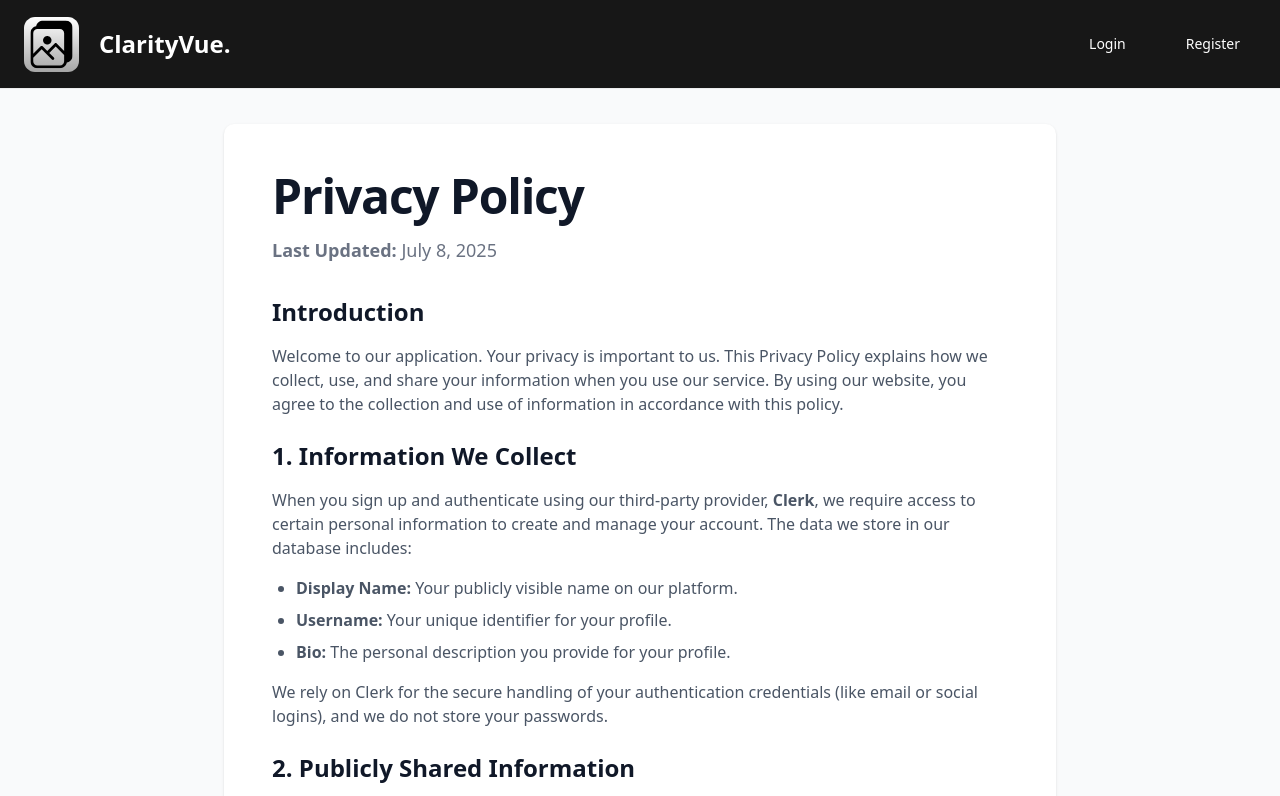
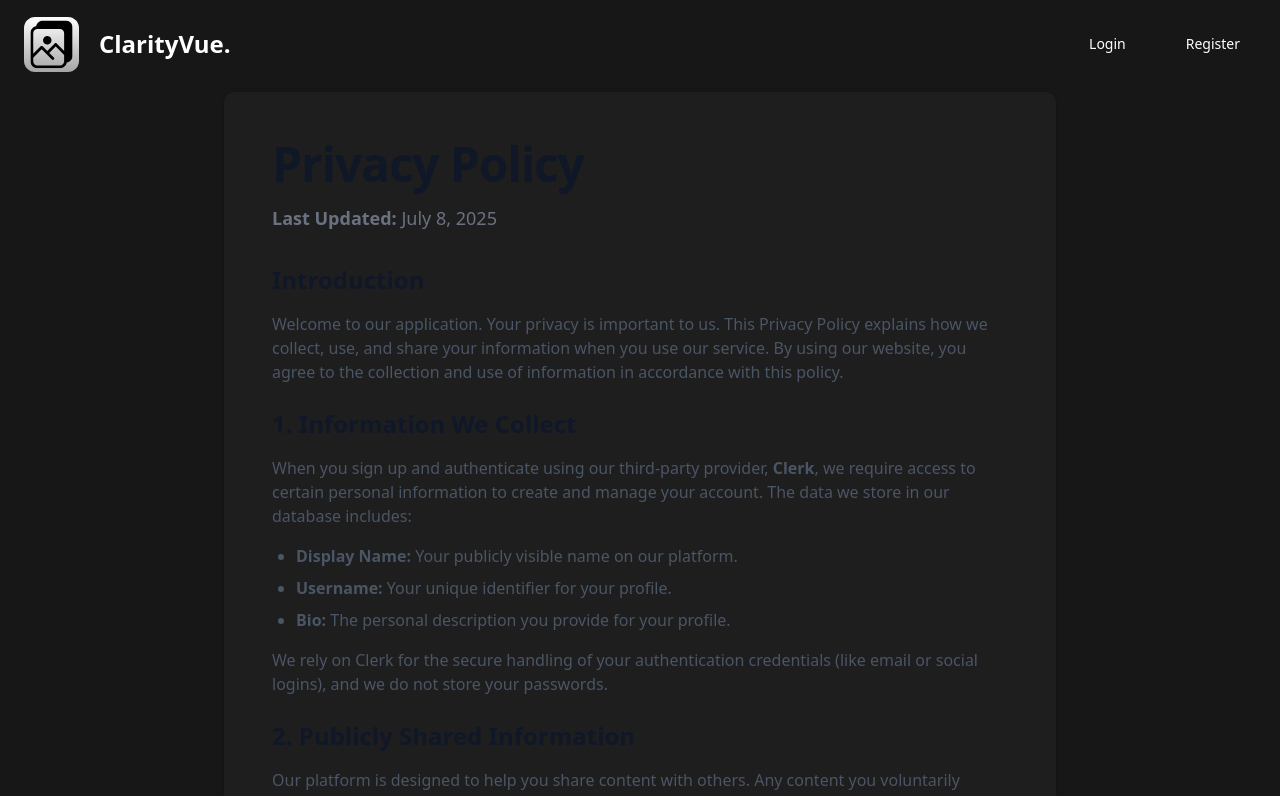
Before and after one commit to aakash-kalmady/clarityvue-app, a Next.js app: page /privacy in a window 1280 px wide. Shown: the top 796 px of the page. Built offline with nearby package versions, Linux system fonts and the light colour scheme; no server answers.

Commit message:
style privacy policy page

```diff
--- a/app/(main)/(public)/privacy/page.tsx
+++ b/app/(main)/(public)/privacy/page.tsx
@@ -11,9 +11,9 @@ export const metadata: Metadata = {
 
 export default function PrivacyPolicyPage() {
   return (
-    <main className="bg-gray-50 dark:bg-gray-900">
-      <div className="container mx-auto max-w-4xl px-4 py-16 sm:px-6 lg:px-8">
-        <div className="space-y-8 rounded-lg bg-white p-8 shadow-sm dark:bg-gray-800/50 dark:shadow-none sm:p-12">
+    <main className="bg-neutral-900">
+      <div className="container mx-auto max-w-4xl p-4 sm:p-6 lg:p-8">
+        <div className="space-y-8 rounded-lg p-8 shadow-sm bg-neutral-800/50 dark:shadow-none sm:p-12">
           <div className="space-y-4">
             <h1 className="text-4xl font-extrabold tracking-tight text-gray-900 dark:text-white sm:text-5xl">
               Privacy Policy
```
